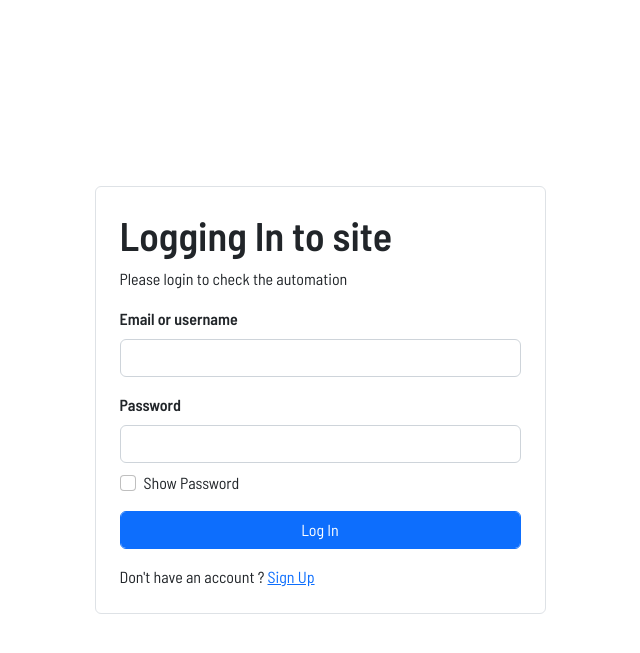
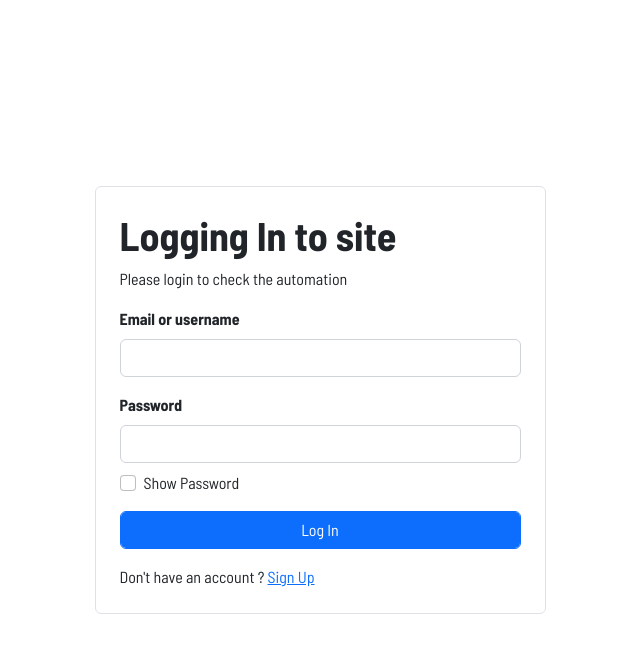
Before and after one commit to ankushjha-aj/GCP-TESTS, a PHP site: page /login.php in a window 1280 px wide. Shown: the top 653 px of the page, without its empty margins (320-960 px from the left). Run offline with PHP 8.4, Linux system fonts and the light colour scheme.

Commit message:
Update main.css

```diff
--- a/css/main.css
+++ b/css/main.css
@@ -10,5 +10,5 @@ body {
 
 .form-wrap h1,
 .form-wrap .form-label {
-  font-weight: 600;
+  font-weight: 1000;
 }
```
